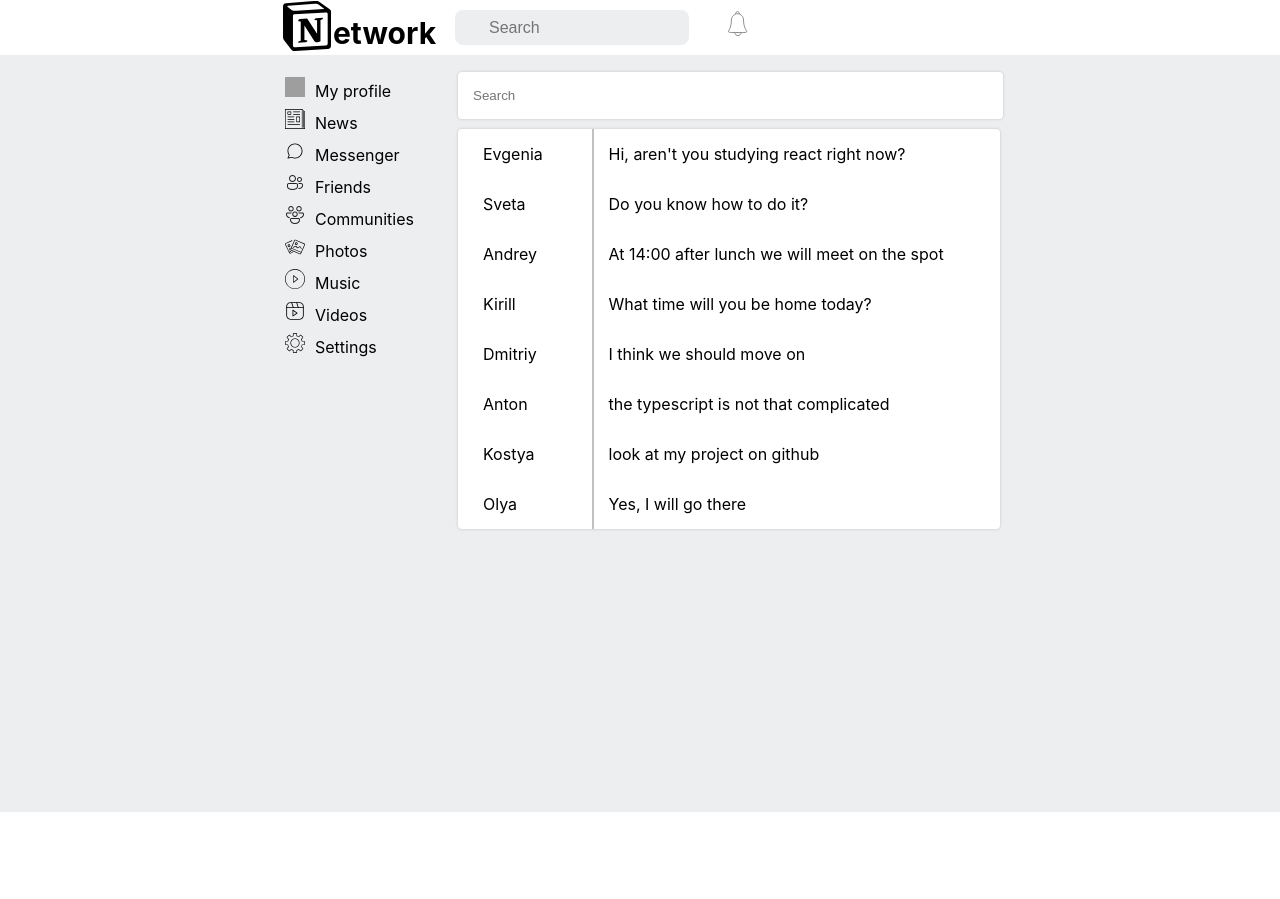
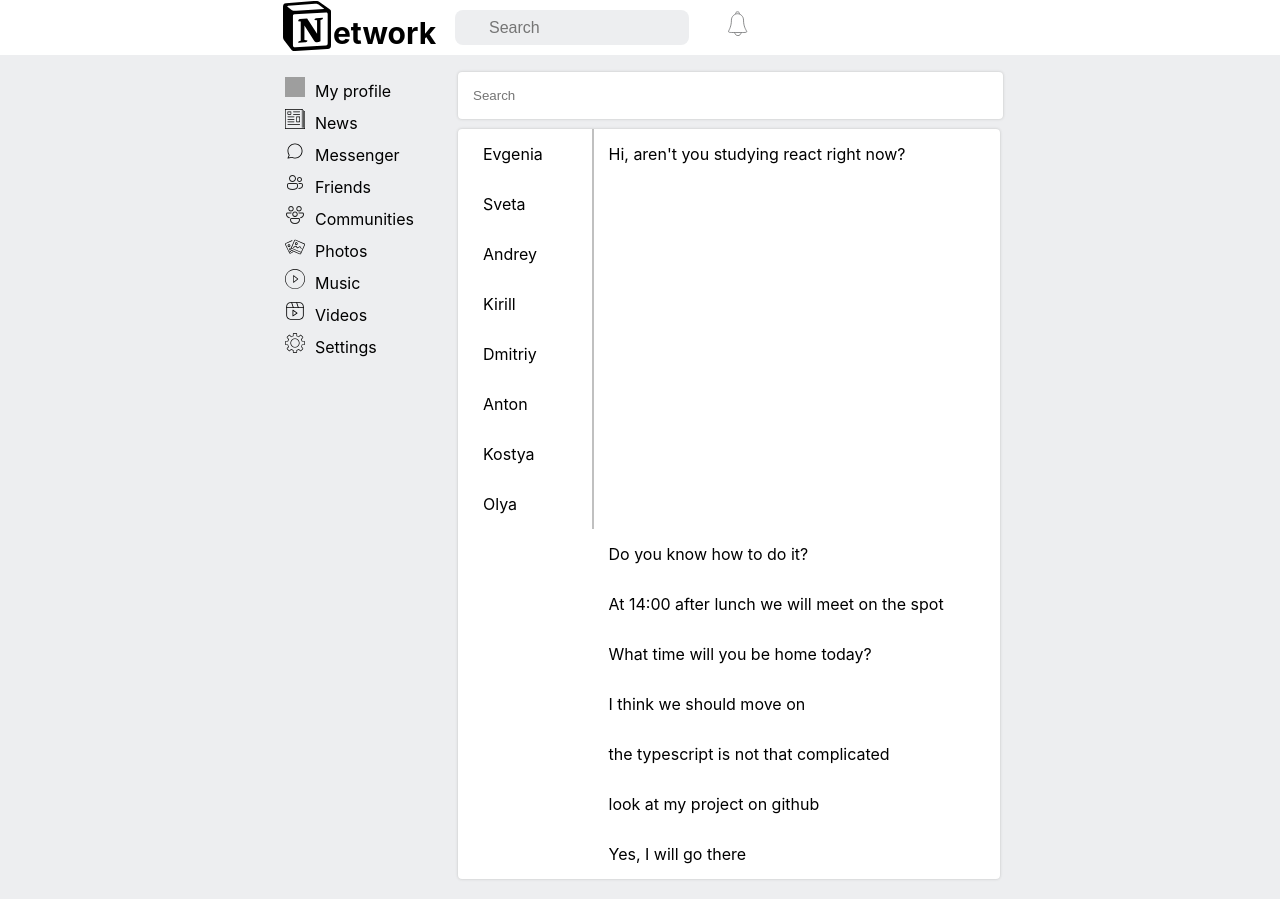
Before and after one commit to Romys58/my-social-network, a React (Create React App) app: page /messenger in a window 1280 px wide. Before the commit the page ends 812 px from the top, so only its background shows below. Built offline with nearby package versions, Linux system fonts and the light colour scheme; grey boxes are pictures that could not be loaded.

Commit message:
add data in dialogContent

```diff
--- a/src/components/Messenger/DialogContent/DialogContent.jsx
+++ b/src/components/Messenger/DialogContent/DialogContent.jsx
@@ -2,32 +2,11 @@ import React from "react";
 import style from "./DialogContent.module.css";
 
 
-const DialogContent = () => {
+const DialogContent = (props) => {
     return (
         <div className={style.dialog_content}>
             <div className={style.item}>
-                Hi, aren't you studying react right now?
-            </div>
-            <div className={style.item}>
-                Do you know how to do it?
-            </div>
-            <div className={style.item}>
-                At 14:00 after lunch we will meet on the spot
-            </div>
-            <div className={style.item}>
-                What time will you be home today?
-            </div>
-            <div className={style.item}>
-                I think we should move on
-            </div>
-            <div className={style.item}>
-                the typescript is not that complicated
-            </div>
-            <div className={style.item}>
-                look at my project on github
-            </div>
-            <div className={style.item}>
-                Yes, I will go there
+                {props.message}
             </div>
         </div>
     );
--- a/src/components/Messenger/DialogContent/DialogContent.module.css
+++ b/src/components/Messenger/DialogContent/DialogContent.module.css
@@ -1,5 +1,6 @@
 .dialog_content {
     grid-column: 2 / 3;
+    max-height: 100px;
 }
 
 .item {
--- a/src/components/Messenger/Messenger.jsx
+++ b/src/components/Messenger/Messenger.jsx
@@ -2,6 +2,18 @@ import style from "./Messenger.module.css";
 import React from "react";
 import UserNameDialog from "./UserNameDialog/UserNameDialog";
 import DialogContent from "./DialogContent/DialogContent";
+
+
+const dialogContentData = [
+    {message: "Hi, aren't you studying react right now?"},
+    {message: "Do you know how to do it?"},
+    {message: "At 14:00 after lunch we will meet on the spot"},
+    {message: "What time will you be home today?"},
+    {message: "I think we should move on"},
+    {message: "the typescript is not that complicated"},
+    {message: "look at my project on github"},
+    {message: "Yes, I will go there"},
+]
 
 
 const Messenger = () => {
@@ -11,7 +23,14 @@ const Messenger = () => {
 
             <div className={style.dialog_window}>
                 <UserNameDialog />
-                <DialogContent />
+                <DialogContent message={dialogContentData [0].message} />
+                <DialogContent message={dialogContentData [1].message} />
+                <DialogContent message={dialogContentData [2].message} />
+                <DialogContent message={dialogContentData [3].message} />
+                <DialogContent message={dialogContentData [4].message} />
+                <DialogContent message={dialogContentData [5].message} />
+                <DialogContent message={dialogContentData [6].message} />
+                <DialogContent message={dialogContentData [7].message} />
             </div>
 
         </div>
--- a/src/components/Messenger/Messenger.module.css
+++ b/src/components/Messenger/Messenger.module.css
@@ -18,7 +18,7 @@
     background: #fff;
     border-radius: 4px;
     width: 100%;
-    min-height: 150px;
+    min-height: 50px;
     box-shadow: 0 0 3px silver;
 
     margin-top: 10px;
```
